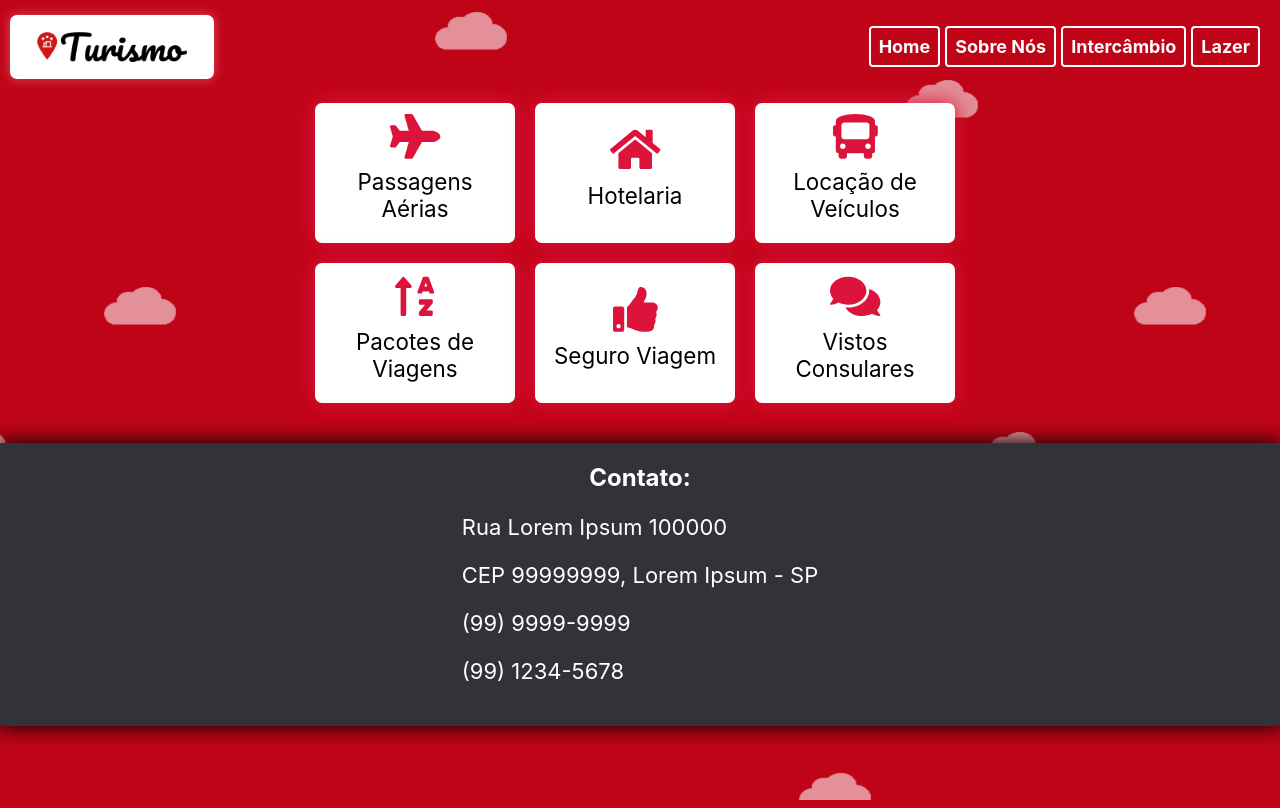
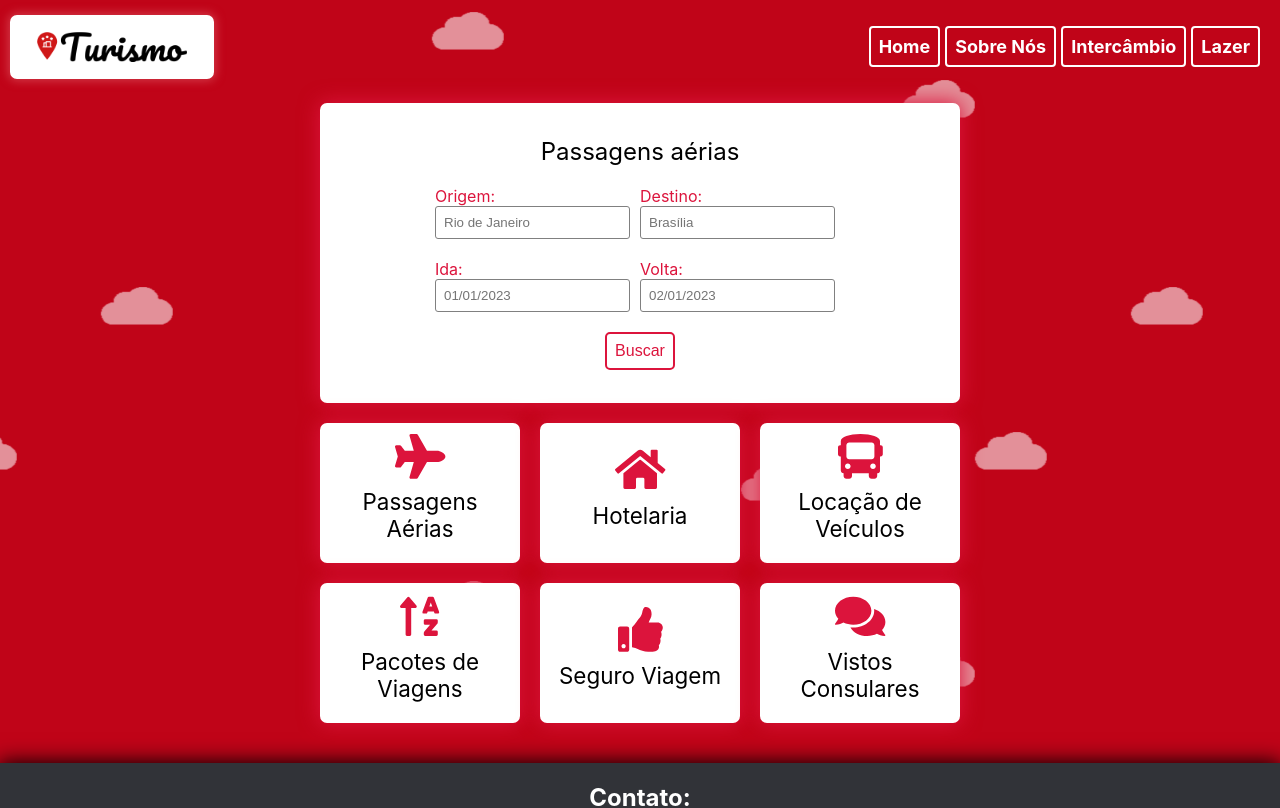
Before and after one commit to roberto-ng/site-de-turismo, a Next.js app: page / in a window 1280 px wide. Shown: the top 808 px of the page. Built offline with nearby package versions, Linux system fonts and the light colour scheme.

Commit message:
Formulário para busca de passagens

```diff
--- a/pages/index.tsx
+++ b/pages/index.tsx
@@ -24,6 +24,58 @@ const servicos = [
 export default function Home() {
     return (
         <div className={styles.container}>
+            <div id={styles.caixaPesquisa}>
+                <div className={styles.linha}>
+                    <p className={styles.titulo}>
+                        Passagens aérias
+                    </p>
+                </div>
+
+                <div className={styles.linha}>
+                    <div className={styles.item}>
+                        <label>Origem: </label>
+                        <input
+                            type="text"
+                            className={styles.textInput}
+                            placeholder="Rio de Janeiro"
+                        />
+                    </div>
+
+                    <div className={styles.item}>
+                        <label>Destino: </label>
+                        <input
+                            type="text"
+                            className={styles.textInput}
+                            placeholder="Brasília"
+                        />
+                    </div>
+                </div>
+
+                <div className={styles.linha}>
+                    <div className={styles.item}>
+                        <label>Ida: </label>
+                        <input
+                            type="text"
+                            className={styles.textInput}
+                            placeholder="01/01/2023"
+                        />
+                    </div>
+
+                    <div className={styles.item}>
+                        <label>Volta: </label>
+                        <input
+                            type="text"
+                            className={styles.textInput}
+                            placeholder="02/01/2023"
+                        />
+                    </div>
+                </div>
+
+                <div className={styles.linha}>
+                    <button>Buscar</button>
+                </div>
+            </div>
+
             <div className={styles.servicosWrapper}>
                 <div className={styles.servicos}>
                     {servicos.map((servico, i) => (
--- a/styles/Home.module.css
+++ b/styles/Home.module.css
@@ -1,3 +1,10 @@
+.container {
+  display: flex;
+  flex-direction: column;
+  justify-content: center;
+  align-items: center;
+}
+
 p.name {
   color: white;
   margin: 0;
@@ -14,7 +21,6 @@ p.name {
   justify-content: center;
   align-items: center;
   flex-wrap: wrap;
-  margin: 0px 20px 0px 10px;
   max-width: 800px;
 }
 
@@ -43,3 +49,70 @@ p.name {
   font-size: 2em;
   height: 1em;
 }
+
+#caixaPesquisa {
+  color: black;
+  background-color: white;
+  display: flex;
+  flex-direction: column;
+  align-items: center;
+  justify-content: center;
+  width: 95%;
+  max-width: 640px;
+  height: 300px;
+  border-radius: 7px;
+  margin: 10px;
+  box-shadow: 0px 0px 20px 1px crimson;
+  font-size: 1.4rem;
+}
+
+/* Uma linha de itens do formulário */
+.linha {
+  display: flex;
+  flex-direction: row;
+  margin: 5px;
+  max-width: 600px;
+}
+
+.linha label {
+  font-size: medium;
+  color: crimson;
+}
+
+/* Item do formulário */
+.item {
+  display: flex;
+  flex-direction: column;
+}
+
+.textInput {
+  padding: 8px;
+  border: 1px solid gray;
+  border-radius: 3px;
+  margin-right: 10px;
+  margin-bottom: 10px;
+}
+
+.textInput:focus {
+  outline-style: solid;
+  outline-color: crimson;
+}
+
+.linha button {
+  border: 2px solid crimson;
+  border-radius: 5px;
+  background-color: white;
+  color: crimson;
+  padding: 8px;
+  font-size: medium;
+}
+
+.linha button:hover {
+  cursor: pointer;
+}
+
+.linha .titulo {
+  margin: 0px;
+  margin-bottom: 10px;
+  font-size: 24px;
+}
```
